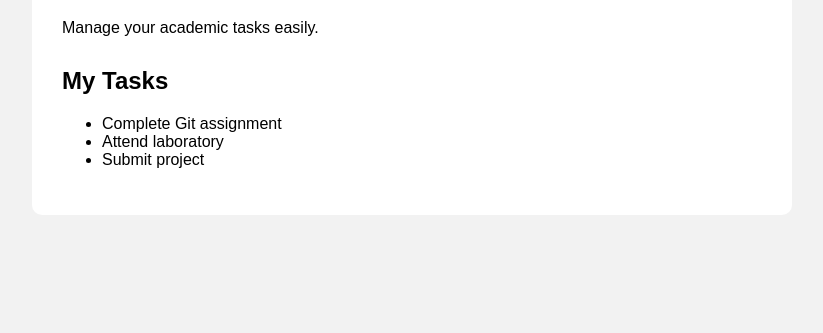
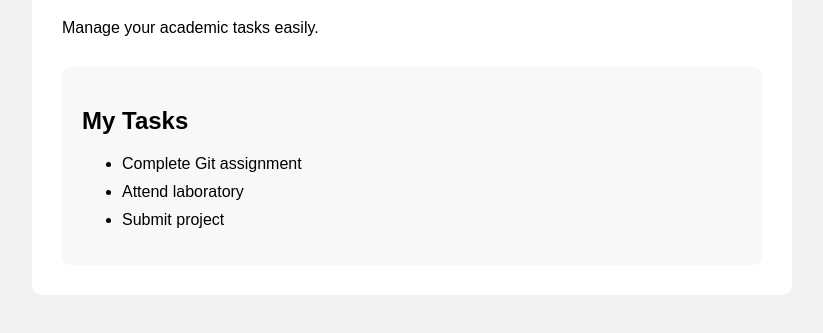
Before and after one commit to mohammedhhussain786/student_data1, a plain HTML site: page index.html in a window 1280 px wide. Shown: the part 131-464 px from the top of the page, without its empty margins (228-1051 px from the left). Drawn offline with Linux system fonts and the light colour scheme.

Commit message:
Enhance task list styling with background and padding

```diff
--- a/style.css
+++ b/style.css
@@ -21,3 +21,12 @@ h1 {
 #task-list {
     margin-top: 30px;
 }
+#task-list {
+    background-color: #f8f8f8;
+    padding: 20px;
+    border-radius: 8px;
+}
+
+#task-list li {
+    margin: 10px 0;
+}
```
